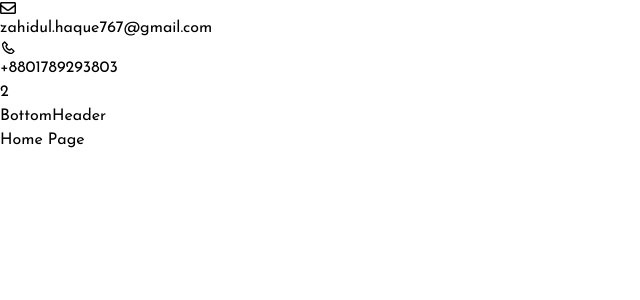
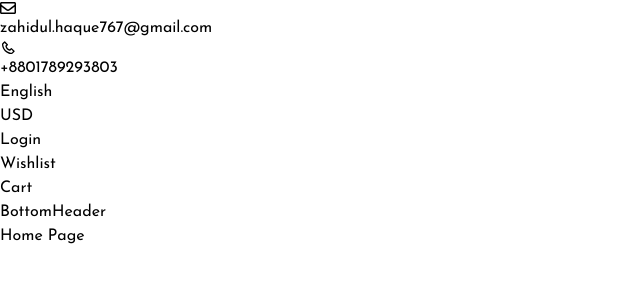
Before and after one commit to Jahid0178/Hekto-Furniture-Shop, a Next.js app: page / in a window 1280 px wide. Shown: the top 300 px of the page, without its empty margins (0-640 px from the left). Built offline with nearby package versions, Linux system fonts and the light colour scheme.

Commit message:
mod - top header component added others links

```diff
--- a/components/client/Header/TopHeader.tsx
+++ b/components/client/Header/TopHeader.tsx
@@ -21,7 +21,25 @@ const TopHeader = () => {
             +8801789293803
           </Link>
         </div>
-        <div>2</div>
+        <div>
+          <ul className="flex gap-4">
+            <li>
+              <Link href="#">English</Link>
+            </li>
+            <li>
+              <Link href="#">USD</Link>
+            </li><
+              li>
+              <Link href="#">Login</Link>
+            </li>
+            <li>
+              <Link href="#">Wishlist</Link>
+            </li>
+            <li>
+              <Link href="#">Cart</Link>
+            </li>
+          </ul>
+        </div>
       </nav>
     </div>
   );
```
